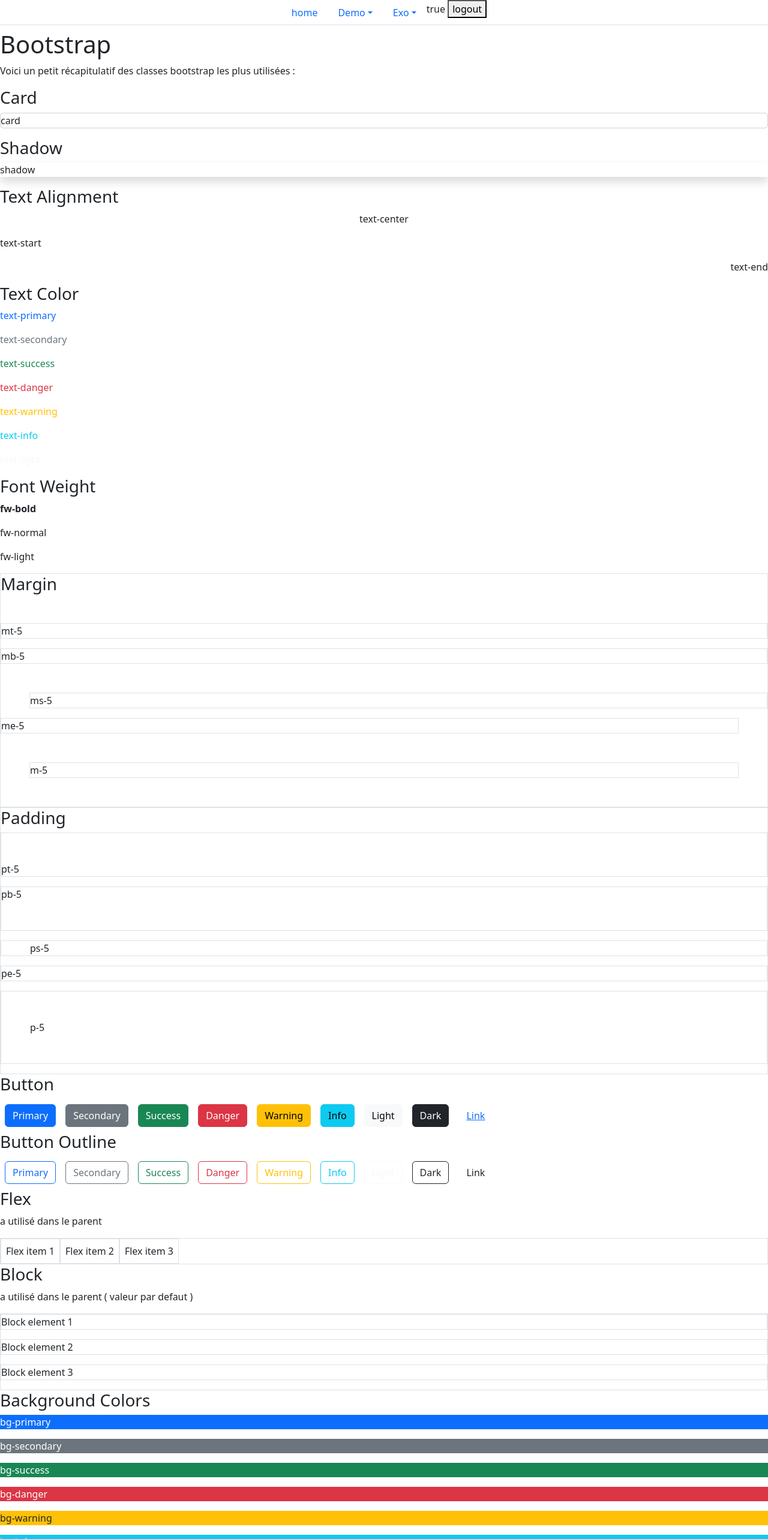
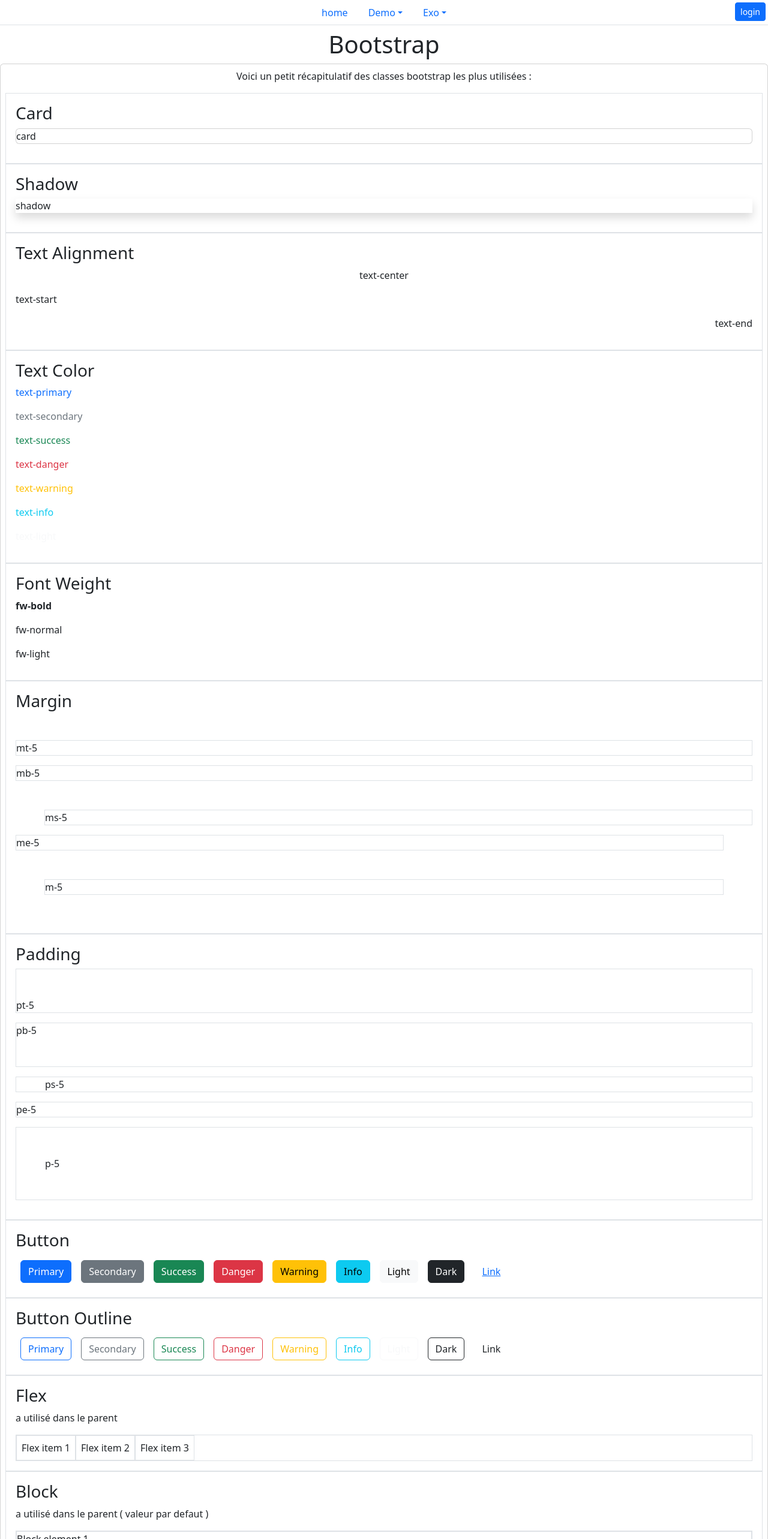
Before and after one commit to zacharyb12/demo-angular-Python2, an Angular app: page /demo/bootstrap in a window 1280 px wide. Shown: the top 2566 px of the page at 60% size. Built offline with nearby package versions, Linux system fonts and the light colour scheme; sample sign-in values are in the browser's storage.

Commit message:
style update

```diff
--- a/src/components/pages/demo/bootstrap/bootstrap.html
+++ b/src/components/pages/demo/bootstrap/bootstrap.html
@@ -1,26 +1,26 @@
-<h1>Bootstrap</h1>
+<h1 class="text-center">Bootstrap</h1>
 
-<div>
-    <p>Voici un petit récapitulatif des classes bootstrap les plus utilisées : </p>
+<div class="card p-2 ">
+    <p class="text-center">Voici un petit récapitulatif des classes bootstrap les plus utilisées : </p>
 
-    <div>
+    <div class="border p-3">
         <h3>Card</h3>
         <p class="card">card</p>
     </div>
 
-    <div>
+    <div class="border p-3">
         <h3>Shadow</h3>
         <p class="shadow">shadow</p>
     </div>
 
-    <div>
+    <div class="border p-3">
         <h3>Text Alignment</h3>
         <p class="text-center">text-center</p>
         <p class="text-start">text-start</p>
         <p class="text-end">text-end</p>
     </div>
 
-    <div>
+    <div class="border p-3">
         <h3>Text Color</h3>
         <p class="text-primary">text-primary</p>
         <p class="text-secondary">text-secondary</p>
@@ -31,14 +31,14 @@
         <p class="text-light">text-light</p>
     </div>
 
-    <div>
+    <div class="border p-3">
         <h3>Font Weight</h3>
         <p class="fw-bold">fw-bold</p>
         <p class="fw-normal">fw-normal</p>
         <p class="fw-light">fw-light</p>
     </div>
 
-    <div class="border">
+    <div class="border p-3">
         <h3>Margin</h3>
         <p class="mt-5 border">mt-5</p>
         <p class="mb-5 border">mb-5</p>
@@ -47,7 +47,7 @@
         <p class="m-5 border">m-5</p>
     </div>
 
-        <div class="border">
+        <div class="border p-3">
         <h3>Padding</h3>
         <p class="pt-5 border">pt-5</p>
         <p class="pb-5 border">pb-5</p>
@@ -56,7 +56,7 @@
         <p class="p-5 border">p-5</p>
     </div>
 
-<div>
+<div class="border p-3">
     <h3>Button</h3>
     <button class="btn btn-primary m-2">Primary</button>
     <button class="btn btn-secondary m-2">Secondary</button>
@@ -69,7 +69,7 @@
     <button class="btn btn-link m-2">Link</button>
 </div>
 
-<div>
+<div class="border p-3">
     <h3>Button Outline</h3>
     <button class="btn btn-outline-primary m-2">Primary</button>
     <button class="btn btn-outline-secondary m-2">Secondary</button>
@@ -82,7 +82,7 @@
     <button class="btn btn-outline-link m-2">Link</button>
     </div>
 
-<div>
+<div class="border p-3">
     <h3>Flex</h3>
     <p>a utilisé dans le parent</p>
     <div class="d-flex border">
@@ -92,7 +92,7 @@
     </div>
 </div>
 
-<div>
+<div class="border p-3">
     <h3>Block</h3>
     <p>a utilisé dans le parent ( valeur par defaut ) </p>
     <div class="border d-block">
@@ -102,7 +102,7 @@
     </div>
 </div>
 
-<div>
+<div class="border p-3">
   <h3>Background Colors</h3>
   <p class="bg-primary text-white">bg-primary</p>
   <p class="bg-secondary text-white">bg-secondary</p>
@@ -116,7 +116,7 @@
 </div>
 
 
-<div>
+<div class="border p-3">
   <h3>Borders</h3>
   <p class="border">.border</p>
   <p class="border-0">.border-0</p>
@@ -126,14 +126,14 @@
   <p class="border-start">.border-start</p>
 </div>
 
-<div>
+<div class="border p-3">
   <h3>Rounded</h3>
   <p class="rounded border p-2">.rounded</p>
   <p class="rounded-circle border p-2">.rounded-circle</p>
   <p class="rounded-pill border p-2">.rounded-pill</p>
 </div>
 
-<div>
+<div class="border p-3">
   <h3>Display</h3>
   <p class="d-none">d-none</p>
   <p class="d-inline border">d-inline</p>
@@ -142,7 +142,7 @@
   <p class="d-grid border">d-grid</p>
 </div>
 
-<div>
+<div class="border p-3">
   <h3>Flex Alignment</h3>
   <div class="d-flex justify-content-between border">
     <div class="p-2 border">Start</div>
@@ -152,7 +152,7 @@
 </div>
 
 
-<div>
+<div class="border p-3">
   <h3>Typography</h3>
   <p class="lead">.lead (texte mis en avant)</p>
   <p class="fst-italic">.fst-italic</p>
@@ -162,7 +162,7 @@
   <p class="text-capitalize">.text-capitalize</p>
 </div>
 
-<div>
+<div class="border p-3">
   <h3>Overflow</h3>
   <div class="overflow-auto border" style="max-height:60px">
     <p>Lorem ipsum dolor sit amet, consectetur adipiscing elit.</p>
@@ -171,9 +171,10 @@
   </div>
 </div>
 
-<div>
+<div class="border p-3">
   <h3>Position</h3>
   <div class="position-relative border" style="height:100px;">
     <div class="position-absolute top-0 start-0 bg-danger text-white p-1">absolute</div>
+    <p>Lorem, ipsum dolor sit amet consectetur adipisicing elit. Vel quidem a dolorem animi dolorum itaque ea deleniti perferendis impedit aperiam hic eius sequi rem, doloremque modi suscipit nobis totam consequatur?</p>
   </div>
 </div>
--- a/src/components/pages/demo/pipe-component/pipe-component.html
+++ b/src/components/pages/demo/pipe-component/pipe-component.html
@@ -154,7 +154,7 @@
     </div>
 </div>
 
-<div>
+<div class="card w-75 p-3 m-3 m-auto">
     <h4>Pipe Custom</h4>
     <p>Creer son propre pipe</p>
     {{ texteEmoji | emoji}}
--- a/src/components/shared/login-component/login-component.html
+++ b/src/components/shared/login-component/login-component.html
@@ -1,9 +1,16 @@
+@if (isOpen()) {
+    <div class=" card p-2  me-0 position-absolute z-3 top-0 end-10 bg-light">
+        <!-- Booleen pour ouvrir ou fermer le formulaire -->
 
-{{isLoggedSignal()}}
+        <!-- Condition si l'utilisateur est connecté -->
         @if(!isLoggedSignal()){
 
 
-    <form [formGroup]="loginForm" (ngSubmit)="login()">
+            <p> admin : admin</p>
+            <p> user : user</p>
+
+            <!-- formulaire de connexion -->
+            <form (mouseleave)="toggleForm()" [formGroup]="loginForm" (ngSubmit)="login()">
 
                 <div>
                     <label for="">email</label>
@@ -16,10 +23,19 @@
                     <br>
                     <input type="text" formControlName="password">
                 </div>
-    <button type="submit">login</button>
+
+                <button class="btn btn-sm m-1 btn-primary" type="submit">login</button>
+
             </form>
+
         }
         @else {
-
+            <!-- Si l'utilisateur est connecté -->
             <button (click)="logout()">logout</button>
         }
+
+    </div>
+}@else {
+    <!-- Si le formulaire est fermé -->
+    <button class="btn btn-sm m-1 btn-primary position-absolute top-0 end-0" (click)="toggleForm()">login</button>
+}
--- a/src/components/shared/login-component/login-component.ts
+++ b/src/components/shared/login-component/login-component.ts
@@ -6,12 +6,15 @@
   selector: 'app-login-component',
   imports: [
     FormsModule,
-    ReactiveFormsModule
-  ],
+    ReactiveFormsModule,
+],
   templateUrl: './login-component.html',
   styleUrl: './login-component.css'
 })
 export class LoginComponent {
+
+  // isOpen permet d'ouvrir ou fermer le formulaire
+isOpen = signal<boolean>(false);
 
 loginForm : FormGroup;
 
@@ -26,13 +29,13 @@
     email : ['',[ Validators.required]],
     password : ['',[Validators.required,Validators.minLength(4)]]
   })
-
-
 this.isLoggedSignal = this.authService.isLoggedSignalService;
 // this.isLogged = this.authService.isLoggedSignalService()
-
 }
 
+toggleForm(){
+  this.isOpen.update(value => !value);
+}
 
 login(){
   if(this.loginForm.valid){
```
Lines whose indentation alone changed are shown as unchanged.
